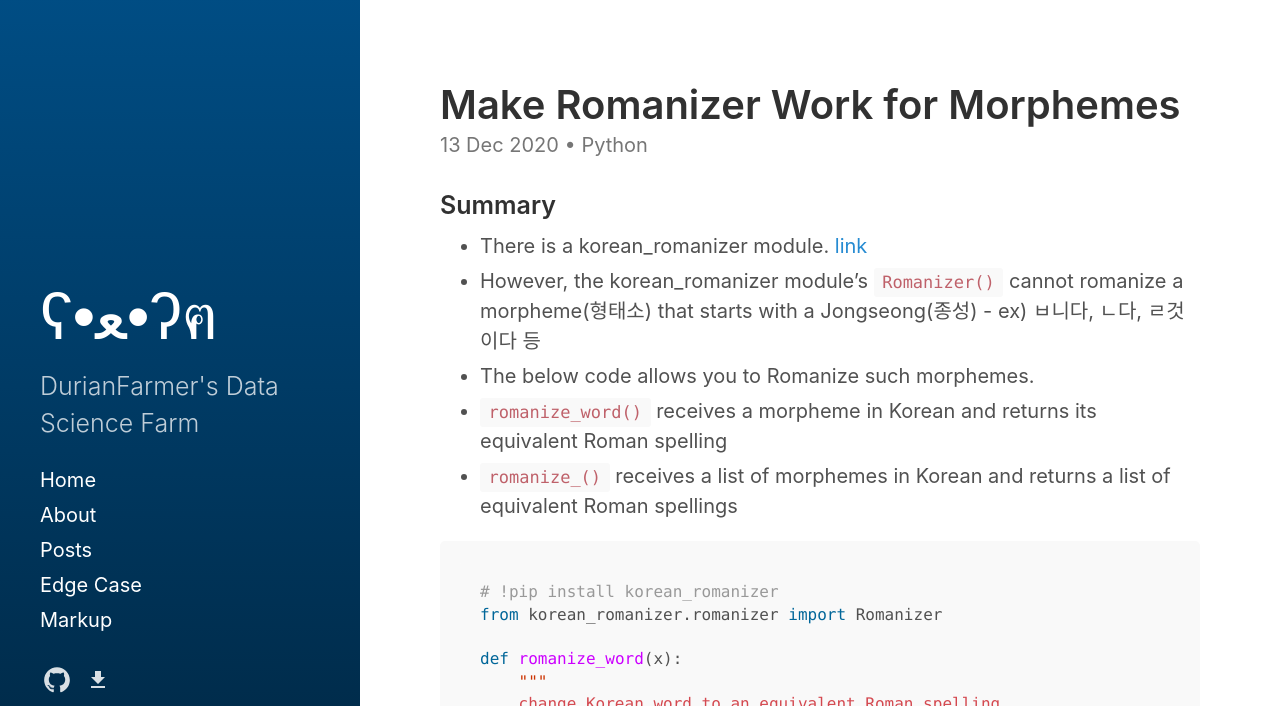
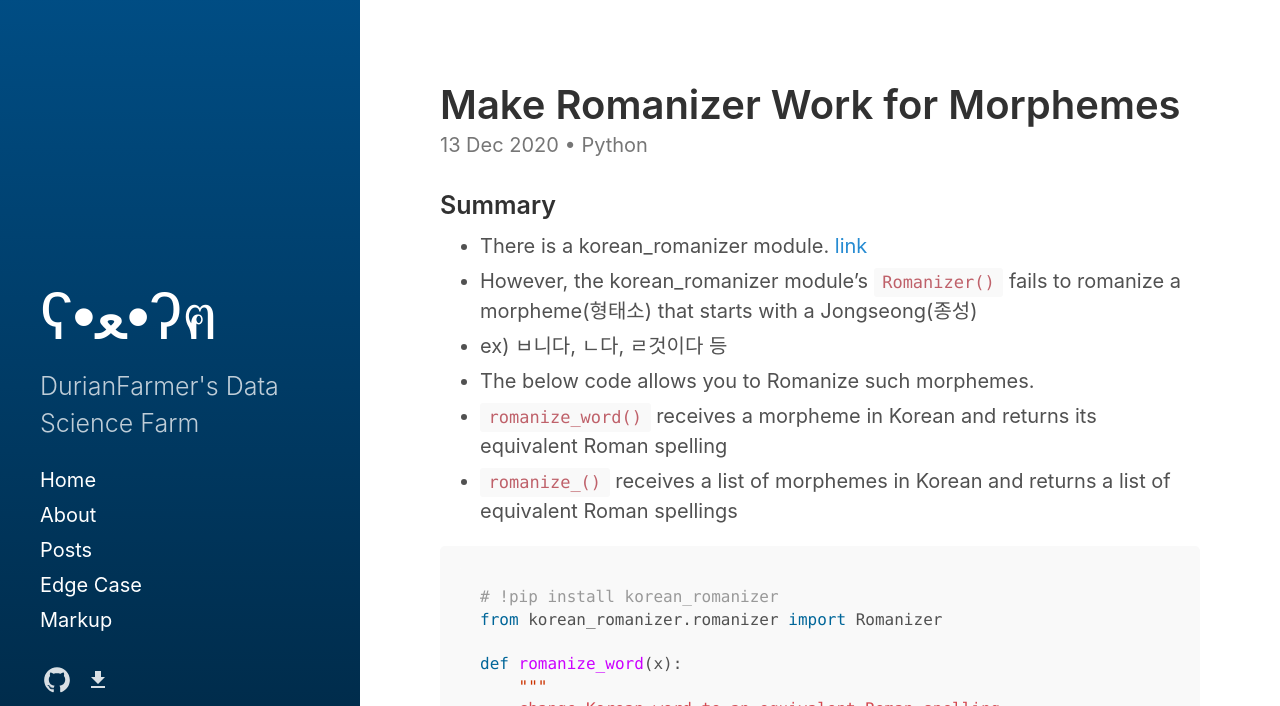
Before and after one commit to DurianFarmer/DurianFarmer.github.io, a Jekyll site: the page built from _posts/2020-12-13-make-romanizer-work-for-morphemes.md, in a window 1280 px wide and 900 px high, cut to the strip 0-706 px from the top of the window. Built offline with Jekyll 4.4.1, drawn with Linux system fonts in a browser that asks for light colours.

Commit message:
201213_5

```diff
--- a/_posts/2020-12-13-make-romanizer-work-for-morphemes.md
+++ b/_posts/2020-12-13-make-romanizer-work-for-morphemes.md
@@ -11,7 +11,8 @@ tags:
 
 ### Summary
 - There is a korean_romanizer module.  [link](https://github.com/osori/korean-romanizer)
-- However, the korean_romanizer module's `Romanizer()` cannot romanize a morpheme(형태소) that starts with a Jongseong(종성) - ex) ㅂ니다, ㄴ다, ㄹ것이다 등
+- However, the korean_romanizer module's `Romanizer()` fails to romanize a morpheme(형태소) that starts with a Jongseong(종성)
+- ex) ㅂ니다, ㄴ다, ㄹ것이다 등
 - The below code allows you to Romanize such morphemes.
 <!--more-->
 - `romanize_word()` receives a morpheme in Korean and returns its equivalent Roman spelling
```
